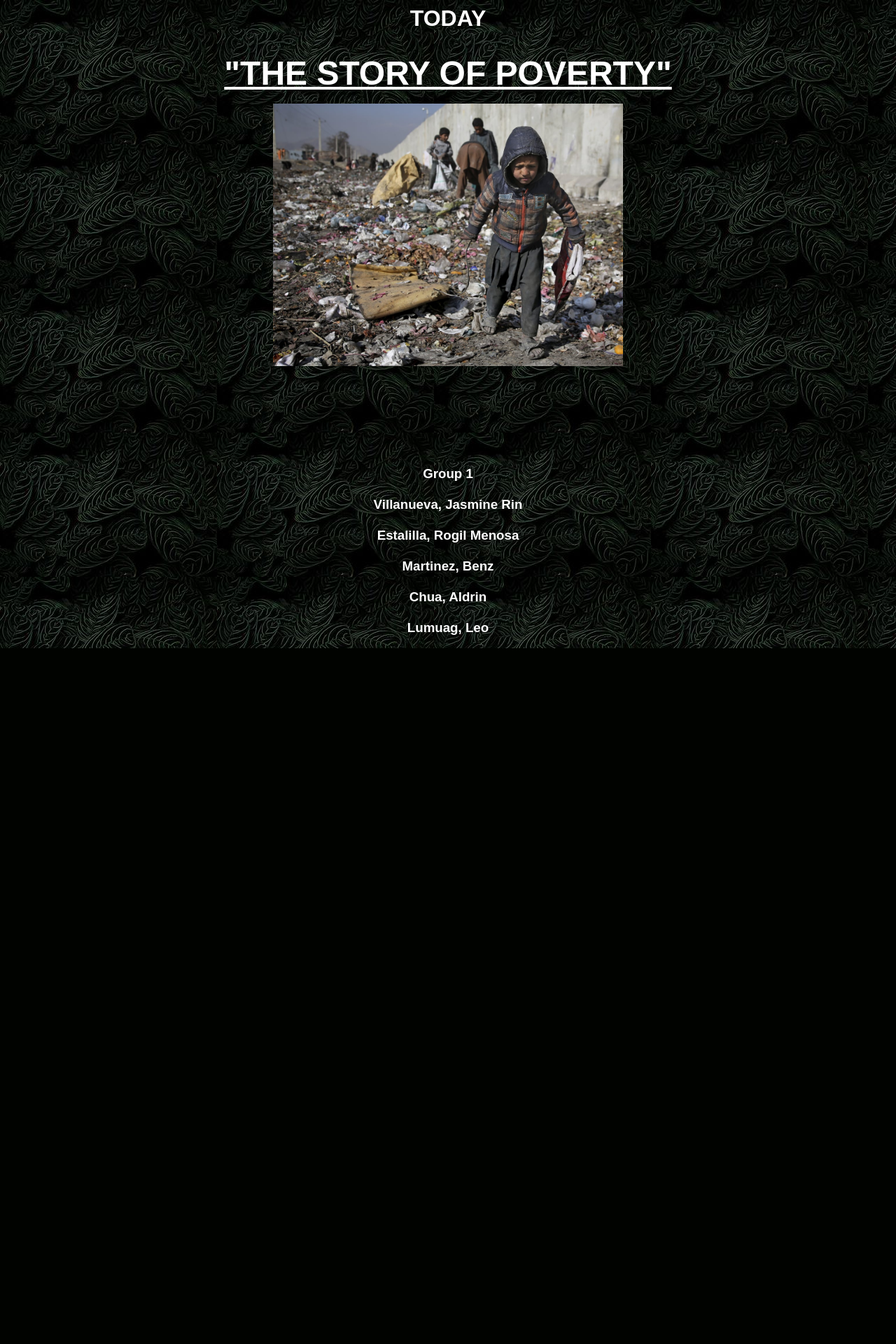
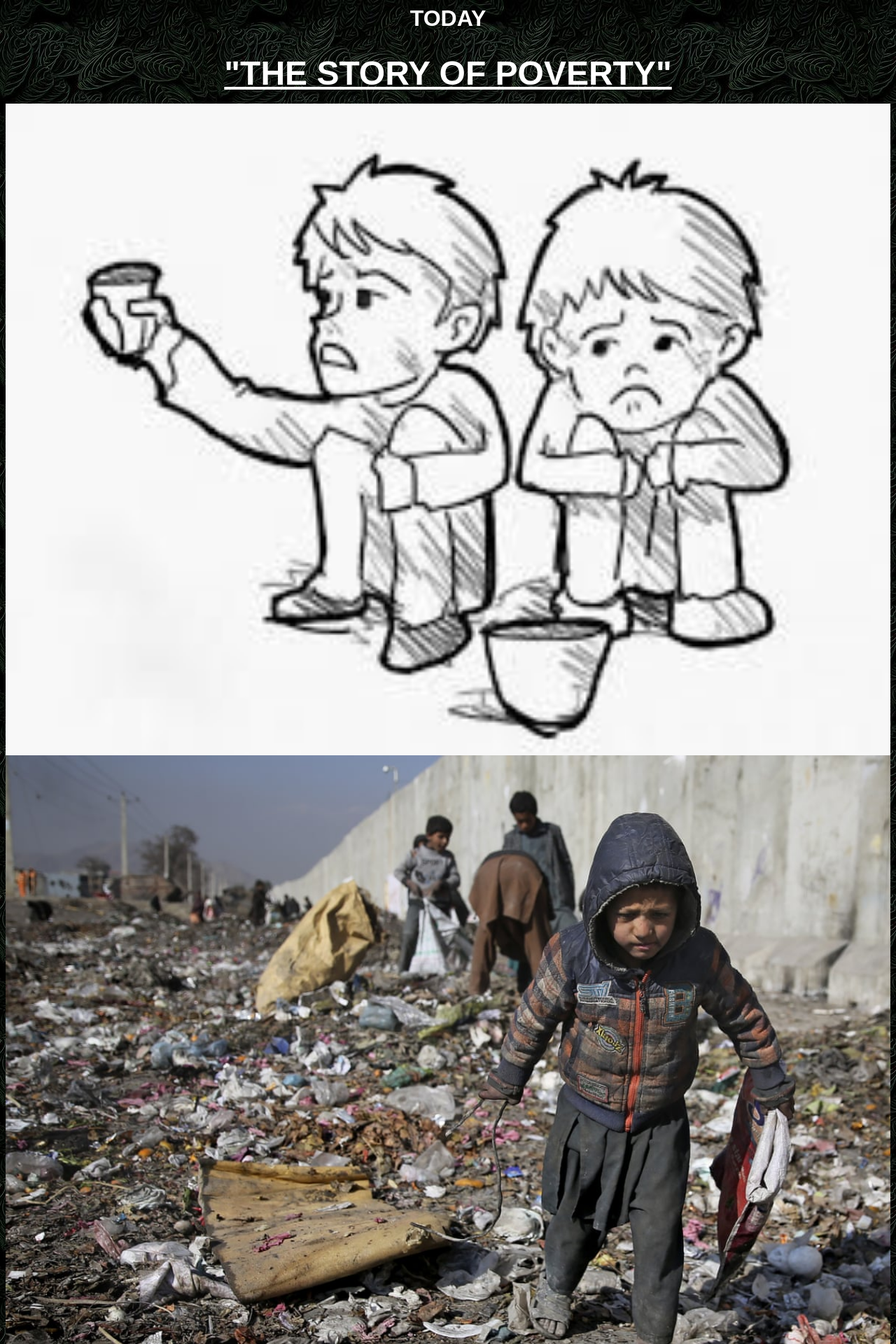
Before and after one commit to benz830/Poverty, a PHP site: page / in a window 1280 px wide. Shown: the top 1920 px of the page at 70% size. Before the commit the page ends 926 px from the top, so only its background shows below. Run offline with PHP 8.4, Linux system fonts and the light colour scheme.

Commit message:
Update index.php

```diff
--- a/index.php
+++ b/index.php
@@ -7,6 +7,17 @@
 <font color="white"><h1><b><font face="arial"><p align="center"> TODAY </b></h1>
 <p align="center"><font size="80"><u><b> "THE STORY OF POVERTY" </p allign"center"> </u> </b> </font size="80"
 </p>
+  <div class="row">
+  <div class="column">
+    <img src="poberty.png" alt="Snow" style="width:100%">
+  </div>
+  <div class="column">
+    <img src="3969.jpg" alt="Forest" style="width:100%">
+  </div>
+  <div class="column">
+    <img src="download.jfif" alt="Mountains" style="width:100%">
+  </div>
+</div>
 <p align="center"><img width="500px" img src="3969.jpg"></p align="center">
 <br>
 <br>
```
